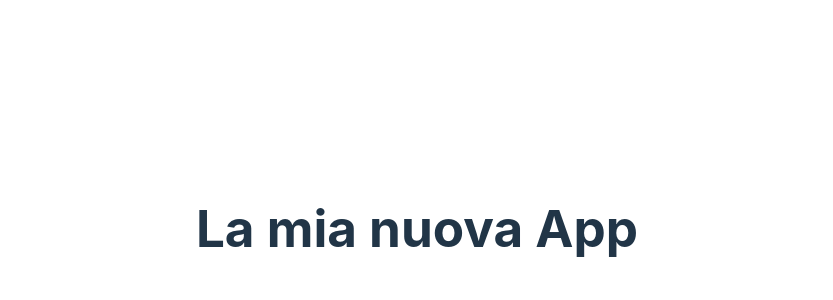
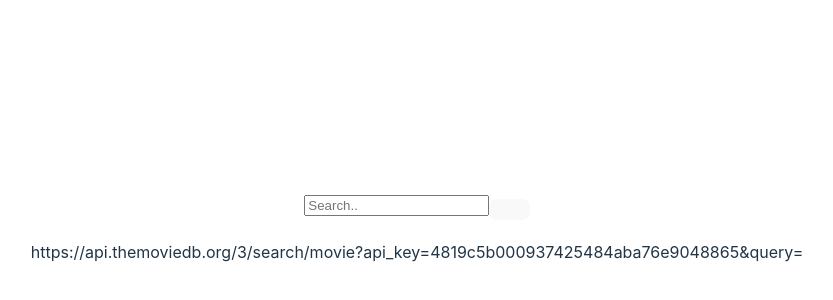
Before and after one commit to Dome1992/vite-boolflix, a Vue app: page / in a window 1280 px wide. Shown: the part 172-472 px from the top of the page, without its empty margins (223-1056 px from the left). Built offline with nearby package versions, Linux system fonts and the light colour scheme.

Commit message:
feat - creato ed importato AppHeader in App.vue

```diff
--- a/src/App.vue
+++ b/src/App.vue
@@ -1,7 +1,18 @@
 <script>
+// importo Axios
+import axios from 'axios'
+
+// importo componete figlio
+import AppHeader from './components/AppHeader.vue';
+
+// importo store da store.js
 import { store } from './store.js';
 
 export default {
+  components: {
+    AppHeader,
+
+  },
   data() {
     return {
       store,
@@ -11,9 +22,19 @@
 </script>
 
 <template>
- <h1>La mia nuova App </h1>
+  <AppHeader />
+  <main>
+    {{ store.apiURL }}
+  </main>
+
 </template>
 
-<style lang="scss"scoped>
+<style lang="scss">
+//@use './styles/general.scss';
+
+main {
+  padding-top: 20px;
+
+}
 
 </style>
--- /dev/null
+++ b/src/components/AppHeader.vue
@@ -0,0 +1,23 @@
+<script>
+import { store } from '../store';
+
+export default {
+    data (){
+        return {
+            store,
+        }
+    },
+}
+</script>
+
+<template>
+    <!--Creare un layout base con una searchbar (una input e un button) in cui possiamo scrivere completamente o parzialmente il nome di un film-->
+
+      <input type="text" placeholder="Search.." name="search">
+      <button type="submit"><i class="fa fa-search"></i></button>
+
+</template>
+
+<style lang="scss" scoped>
+
+</style>
--- a/src/store.js
+++ b/src/store.js
@@ -3,4 +3,6 @@
 export const store = reactive({
     searchText: "",
     loading:true,
+    movieList: [],
+    apiURL: "https://api.themoviedb.org/3/search/movie?api_key=4819c5b000937425484aba76e9048865&query="
 });
```
